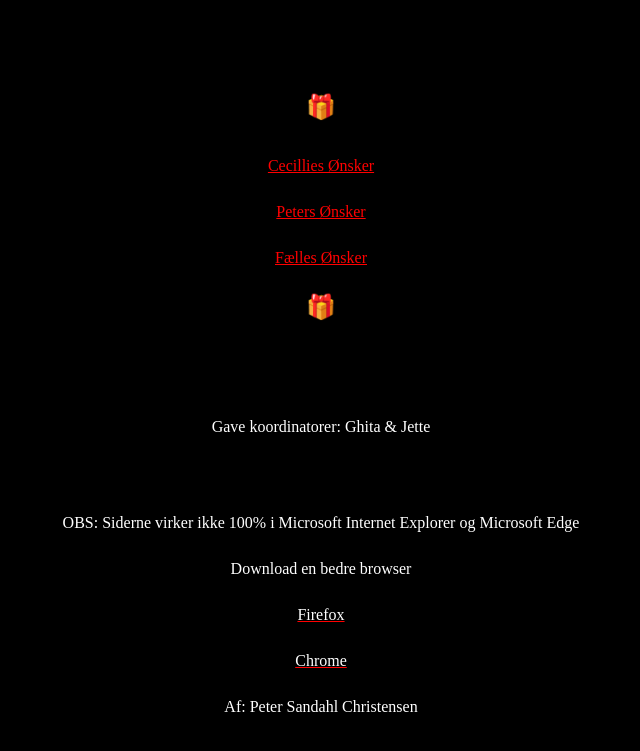
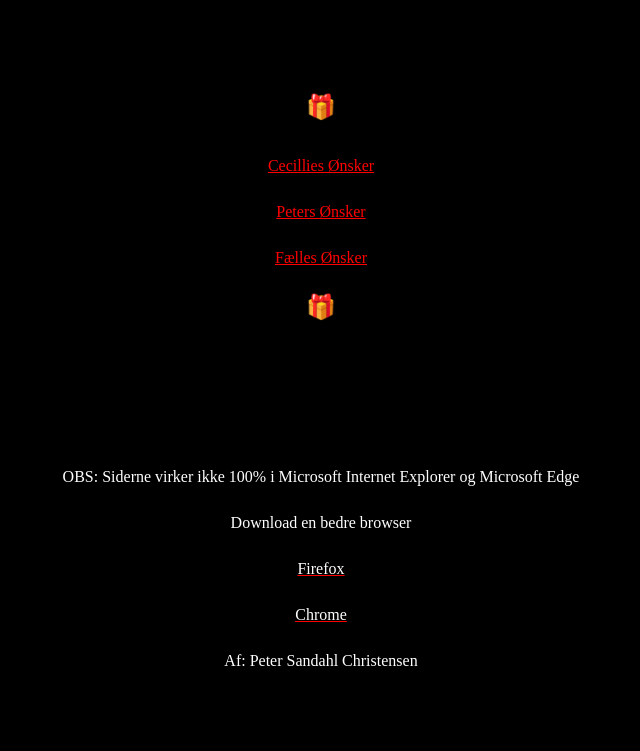
Before and after one commit to PTRSC/PC_list, a plain HTML site: page index.html in a window 1280 px wide. Shown: the part 93-844 px from the top of the page, without its empty margins (319-959 px from the left). After the commit the page ends 818 px from the top, so only its background shows below. Drawn offline with Linux system fonts and the light colour scheme; a web font is replaced by a local one.

Commit message:
Update index.html

```diff
--- a/index.html
+++ b/index.html
@@ -14,7 +14,6 @@
     <p><a href="peter">Peters Ønsker</a></p>
     <p><a href="xn--flles-sra">Fælles Ønsker</a></p>
     <h1 style="padding-bottom: 80px;">🎁</h1>
-    <p>Gave koordinatorer: Ghita &amp; Jette</p>
     <p style="padding-top: 50px;">OBS: Siderne virker ikke 100% i Microsoft Internet Explorer og Microsoft Edge</p>
     <p style="padding-top: 00px;">Download en bedre browser</p>
     <p><a href="https://www.mozilla.org/firefox/"><font color="FFFFFF"</font>Firefox</a></p>
```
